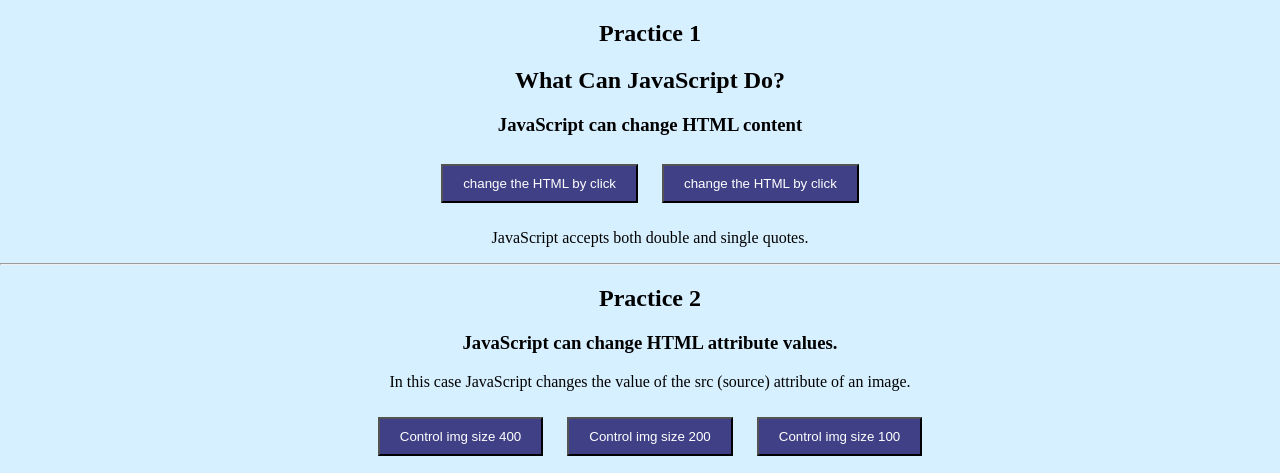
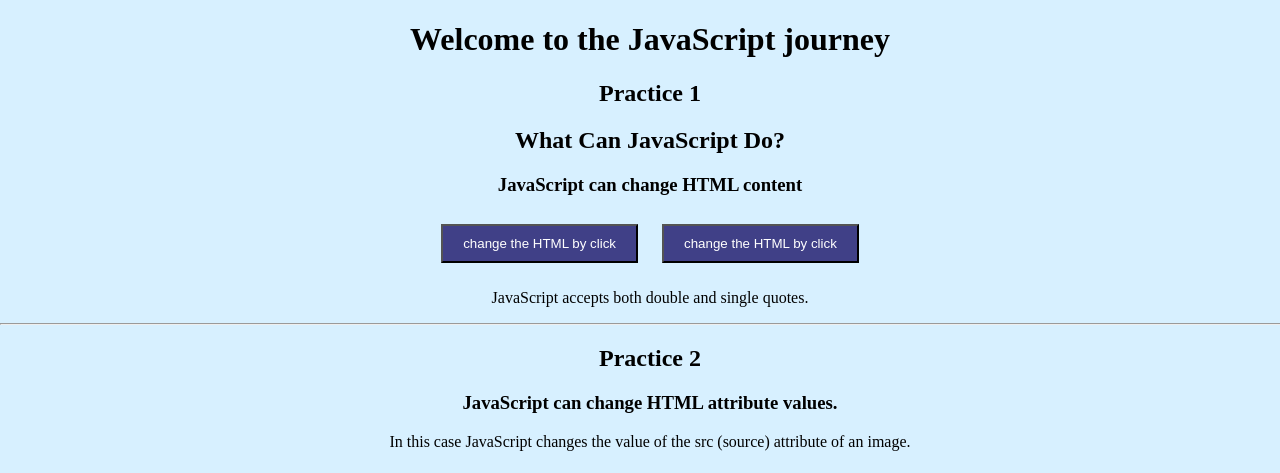
Before and after one commit to GmRabbany/firstjavascript, a plain HTML site: page index.html in a window 1280 px wide. Shown: the top 473 px of the page. Drawn offline with Linux system fonts and the light colour scheme.

Commit message:
Update index.html

```diff
--- a/index.html
+++ b/index.html
@@ -14,6 +14,10 @@
     </script>
 </head>
 <body>
+
+    <header>
+        <h1>Welcome to the JavaScript journey</h1>
+    </header>
 <!-- practice 1 -->
     <h2>Practice 1</h2>
 
@@ -137,7 +141,7 @@
 
 
 
-
+    <footer><p> &copy; 2023 || All copyrights reserved by <a href="https://gmrabbany.com/Myblog/">GM</a>.</p></footer>
 
 
 
```
